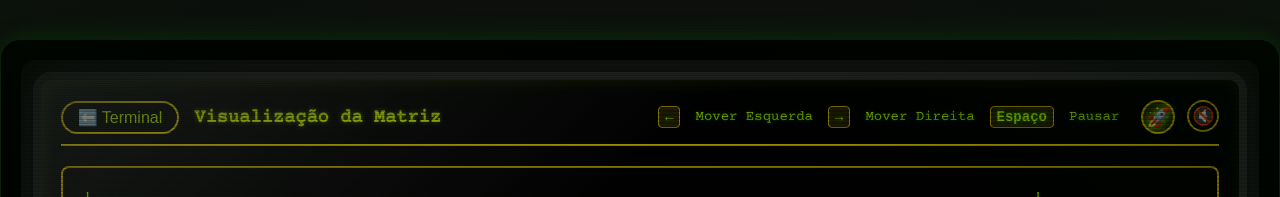
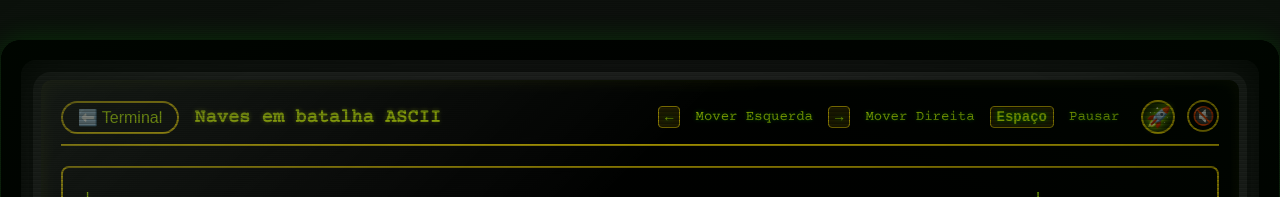
Before and after one commit to saviogodinho2002/curriculo_savio.EXE, a Vue app: page /matrix in a window 1280 px wide. Shown: the top 197 px of the page. Built offline with nearby package versions, Linux system fonts and the light colour scheme.

Commit message:
jogo em texto inicial nome

```diff
--- a/src/components/MatrixScreen.vue
+++ b/src/components/MatrixScreen.vue
@@ -319,7 +319,7 @@ onUnmounted(() => {
               <button @click="() => window.location.href = '/'" class="back-button" title="Voltar ao terminal">
                 ⬅️ Terminal
               </button>
-              <h3>Visualização da Matriz</h3>
+              <h3>Naves em batalha ASCII </h3>
             </div>
             <div class="header-controls">
               <div class="controls-info">
```
